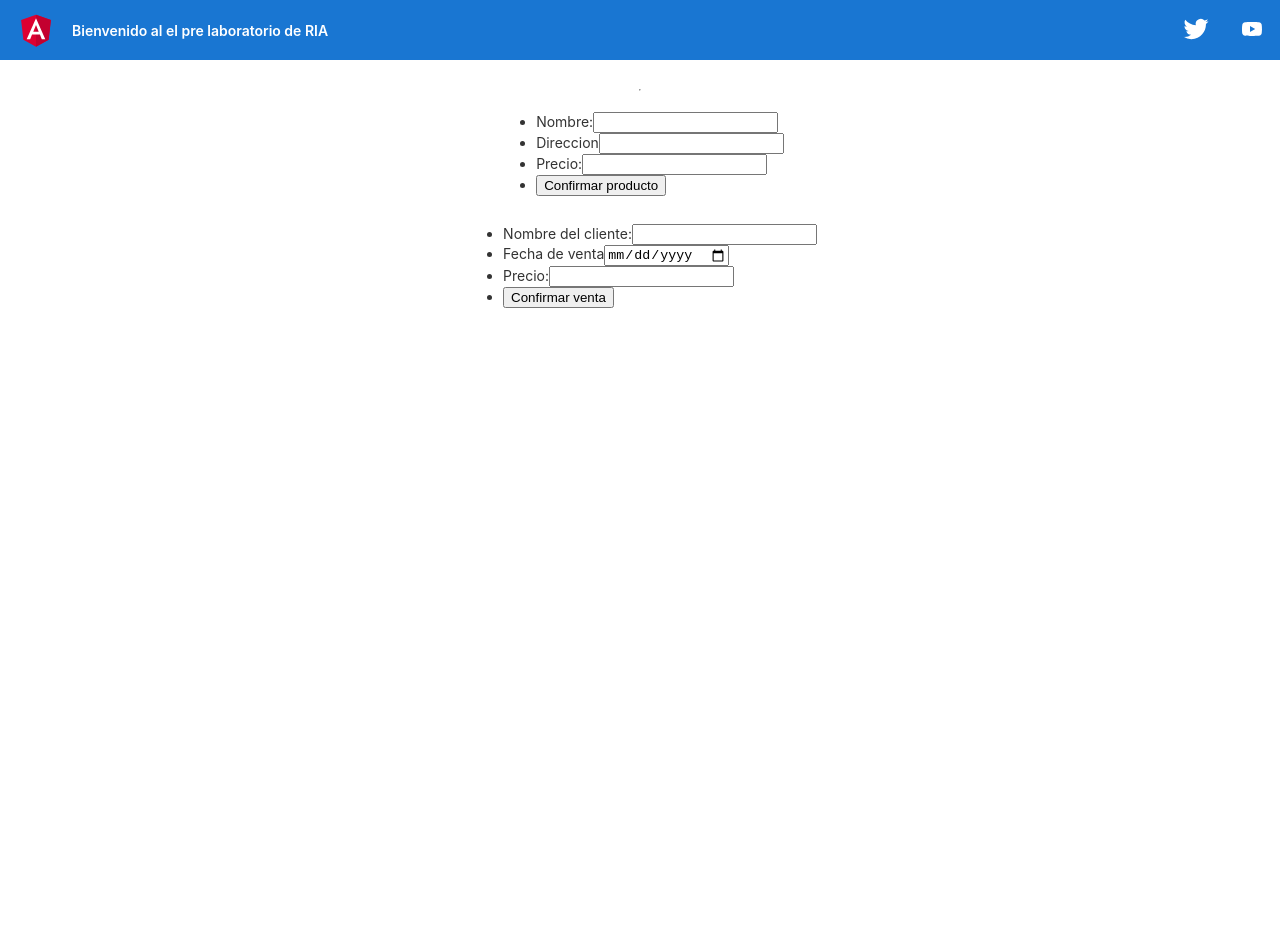
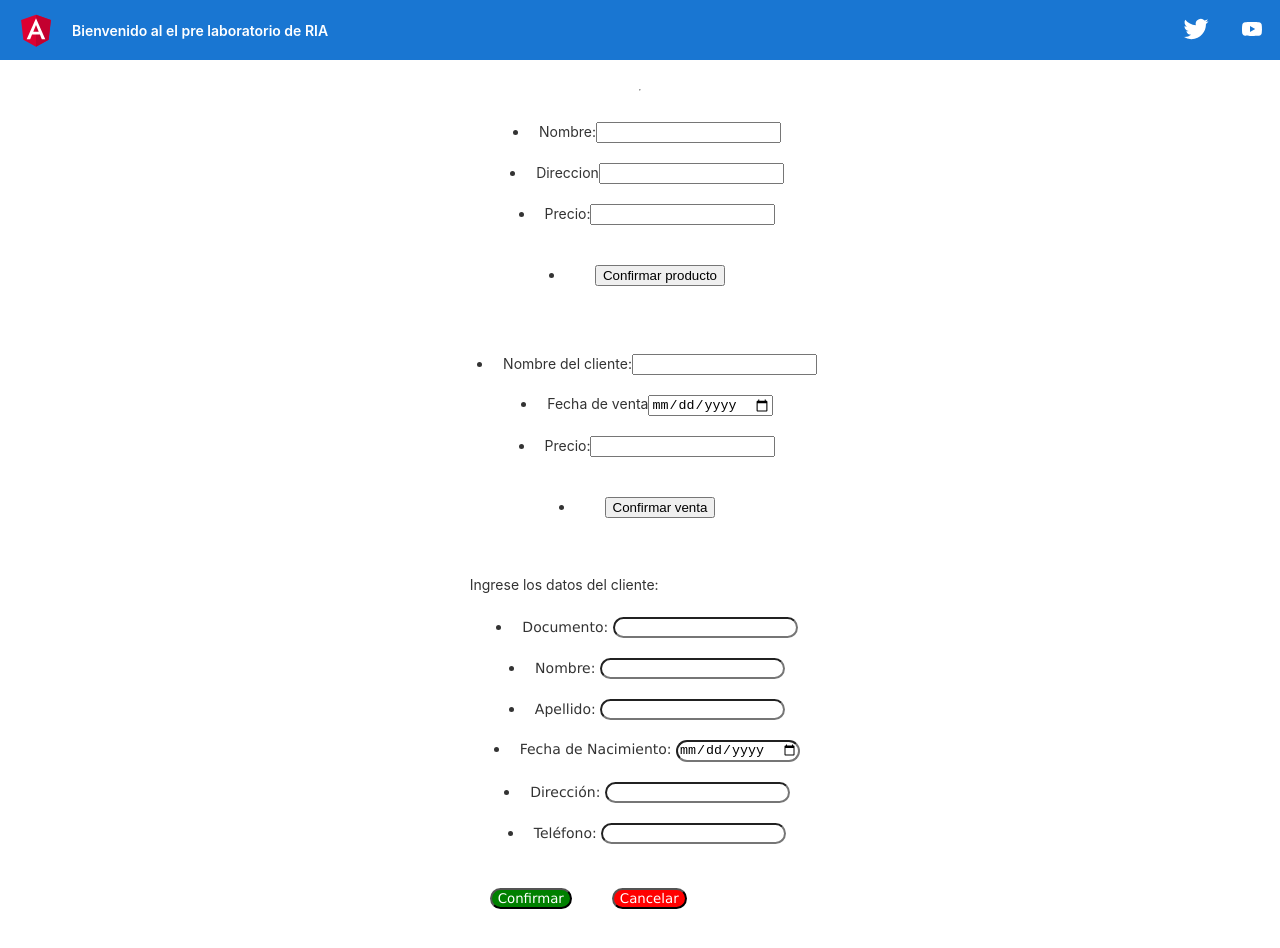
Before and after one commit to rouslop/Pre-Lab-RIA, an Angular app in the folder Pre-Lab-RIA/: page / in a window 1280 px wide. Shown: the top 948 px of the page. Before the commit the page ends 800 px from the top, so only its background shows below. Built offline with nearby package versions, Linux system fonts and the light colour scheme.

Commit message:
clientes y algunos estilos

```diff
--- a/Pre-Lab-RIA/src/app/app.component.html
+++ b/Pre-Lab-RIA/src/app/app.component.html
@@ -334,6 +334,7 @@
 
 <app-producto></app-producto>
 <app-venta></app-venta>
+<app-clientes></app-clientes>
 
 
 
--- a/Pre-Lab-RIA/src/app/components/clientes/clientes.component.css
+++ b/Pre-Lab-RIA/src/app/components/clientes/clientes.component.css
@@ -0,0 +1,38 @@
+/*aca van los estilos*/
+@font-face {
+    font-family:'Segoe UI', Tahoma, Geneva, Verdana, sans-serif;
+    src: url();
+}
+
+ul {
+    justify-content: center;
+    justify-items: center;
+}
+
+li{
+    padding: 10px;
+}
+
+button{
+    margin: 20px;
+    border-radius: 30px;
+    font-family: Verdana;
+}
+
+.aceptar{
+    background-color: green;
+    color: white;
+}
+
+.cancelar{
+    background-color: red;
+    color: white;
+}
+
+label{
+    font-family: Verdana;
+}
+
+input{
+    border-radius: 30px;
+}
--- a/Pre-Lab-RIA/src/app/components/clientes/clientes.component.html
+++ b/Pre-Lab-RIA/src/app/components/clientes/clientes.component.html
@@ -1 +1,40 @@
-<p>clientes works!</p>
+<!-- lo que va adentro del body-->
+<p>Ingrese los datos del cliente:</p>
+<form id="form">
+<ul>
+    <li>
+        <label>Documento:  </label>
+        <input type="number" min="0" id="ci">
+    </li>
+
+    <li>
+        <label>Nombre:  </label>
+        <input type="text" id="nombre">
+    </li>
+
+    <li>
+        <label>Apellido:  </label>
+        <input type="text" id="apellido">
+    </li>
+
+    <li>
+        <label>Fecha de Nacimiento:  </label>
+        <input type="date" id="fechaNac">
+    </li>
+
+    <li>
+        <label>Dirección:  </label>
+        <input type="text" id="dir">
+    </li>
+
+    <li>
+        <label>Teléfono:  </label>
+        <input type="number" min="0" id="tel">
+    </li>
+
+</ul>
+<div>
+    <button type="submit" class="aceptar">Confirmar</button>
+    <button type="reset" class="cancelar">Cancelar</button>
+</div>
+</form>
--- a/Pre-Lab-RIA/src/app/components/producto/producto.component.css
+++ b/Pre-Lab-RIA/src/app/components/producto/producto.component.css
@@ -0,0 +1,13 @@
+/*aca van los estilos*/
+ul {
+    justify-content: center;
+    justify-items: center;
+}
+
+li{
+    padding: 10px;
+}
+
+button{
+    margin: 20px;
+}
--- a/Pre-Lab-RIA/src/app/components/venta/venta.component.css
+++ b/Pre-Lab-RIA/src/app/components/venta/venta.component.css
@@ -0,0 +1,13 @@
+/*aca van los estilos*/
+ul {
+    justify-content: center;
+    justify-items: center;
+}
+
+li{
+    padding: 10px;
+}
+
+button{
+    margin: 20px;
+}
```
